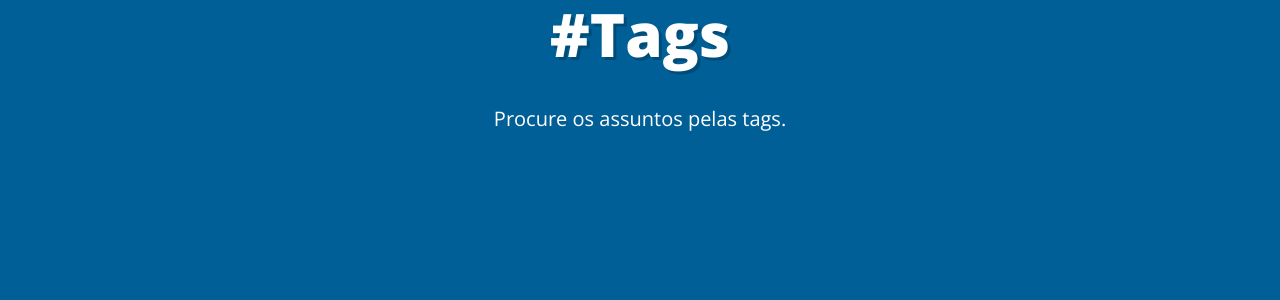
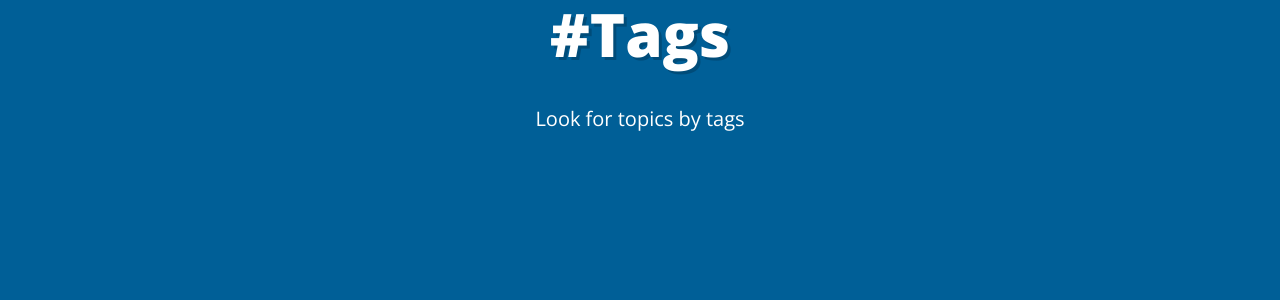
Before and after one commit to antoncabon/antoncabon.github.io, a Jekyll site: the page built from tags.html, in a window 1280 px wide. Shown: the part 147-447 px from the top of the page. Built offline with Jekyll 4.4.1, drawn with Linux system fonts in a browser that asks for light colours.

Commit message:
Update tags.html

```diff
--- a/tags.html
+++ b/tags.html
@@ -2,7 +2,7 @@
 layout: minimal
 title: "#Tags"
 permalink: /tags/index.html
-description: "Procure os assuntos pelas tags."
+description: "Look for topics by tags"
 ---
 
 <div class="tags">
```
